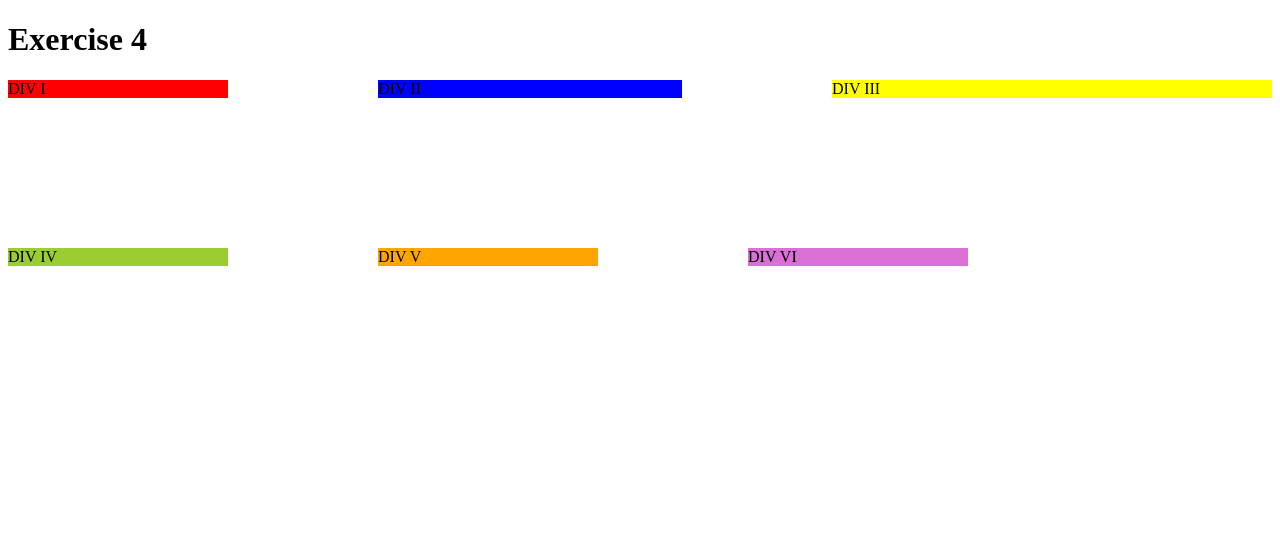
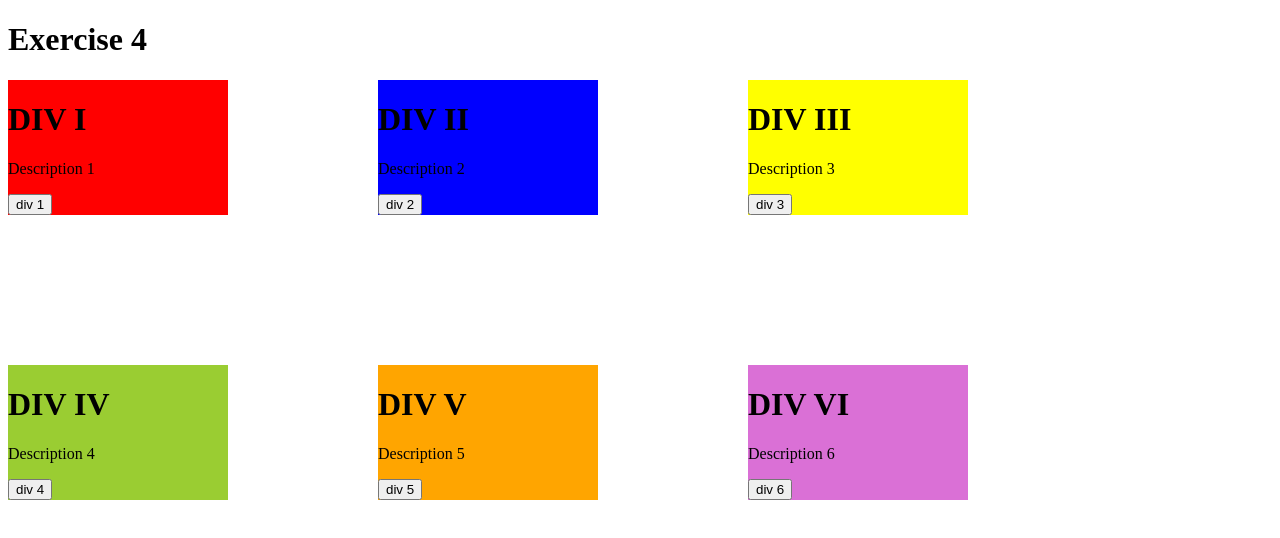
Before and after one commit to tidianecs/Lab-repository, a plain HTML site: page Lab4/Exercise4/index.html in a window 1280 px wide. Drawn offline with Linux system fonts and the light colour scheme.

Commit message:
Just done with the lab 4

```diff
--- a/Lab4/Exercise4/index.html
+++ b/Lab4/Exercise4/index.html
@@ -9,12 +9,36 @@
     <body>
         <h1>Exercise 4</h1>
         <div class="flex-container">
-            <div class="box1">DIV I</div>
-            <div class="box2">DIV II</div>
-            <div class="box3">DIV III</div>
-            <div class="box4">DIV IV</div>
-            <div class="box5">DIV V</div>
-            <div class="box6">DIV VI</div>
+            <div class="box1">
+                <h1>DIV I</h1>
+                <p>Description 1</p>
+                <button>div 1</button>
+            </div>
+            <div class="box2">
+                <h1>DIV II</h1>
+                <p>Description 2</p>
+                <button>div 2</button>
+            </div>
+            <div class="box3">
+                <h1>DIV III</h1>
+                <p>Description 3</p>
+                <button>div 3</button>
+            </div>
+            <div class="box4">
+                <h1>DIV IV</h1>
+                <p>Description 4</p>
+                <button>div 4</button>
+            </div>
+            <div class="box5">
+                <h1>DIV V</h1>
+                <p>Description 5</p>
+                <button>div 5</button>
+            </div>
+            <div class="box6">
+                <h1>DIV VI</h1>
+                <p>Description 6</p>
+                <button>div 6</button>
+            </div>
         </div>
     </body>
 </html>
--- a/Lab4/Exercise4/style.css
+++ b/Lab4/Exercise4/style.css
@@ -13,12 +13,10 @@
 .box2{
     min-width: 220px;
     background-color: blue;
-    flex-grow: 2;
 }
 .box3{
     min-width: 220px;
     background-color: yellow;
-    flex-grow: 3;
 }
 .box4{
     min-width: 220px;
```
